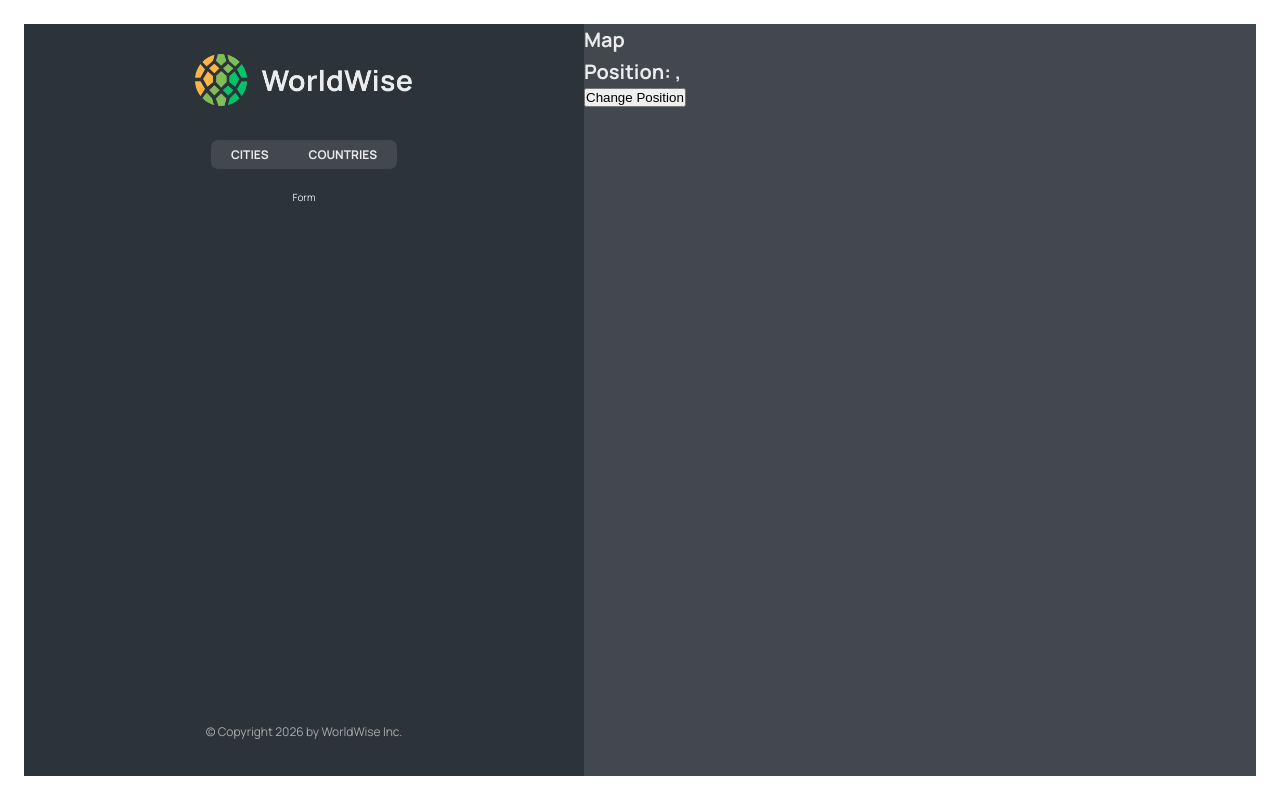
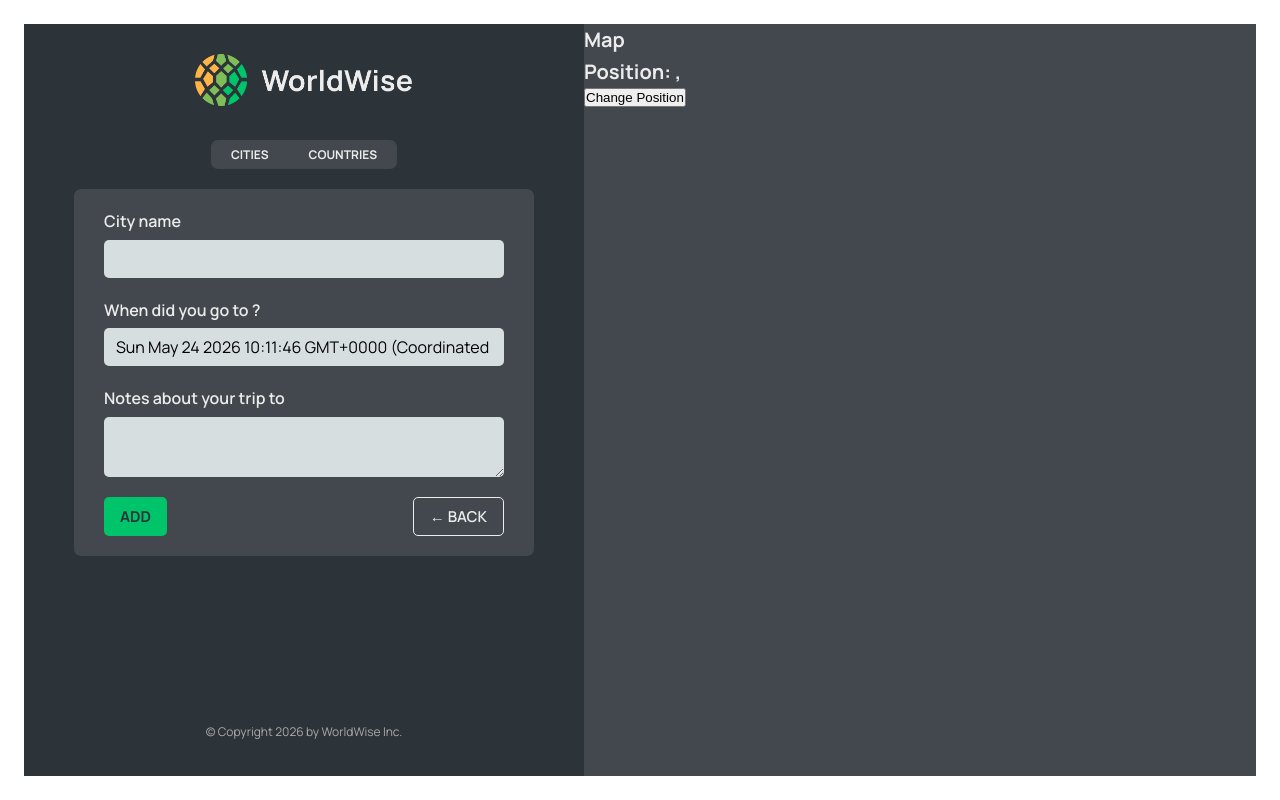
Before and after one commit to seoyeonum/worldwide, a React (Vite) app: page /app/form in a window 1280 px wide. Built offline with nearby package versions, Linux system fonts and the light colour scheme; data requests are answered from the project's data file.

Commit message:
✨ feat: implement programmatic navigation
- add programmatic navigation with useNavigate
- add programmatic navigation with Navigate

```diff
--- a/src/App.jsx
+++ b/src/App.jsx
@@ -1,5 +1,5 @@
 import { useEffect, useState } from 'react';
-import { BrowserRouter, Route, Routes } from 'react-router-dom';
+import { BrowserRouter, Navigate, Route, Routes } from 'react-router-dom';
 
 import Product from './pages/Product';
 import Pricing from './pages/Pricing';
@@ -10,6 +10,7 @@
 import CityList from './components/CityList';
 import CountryList from './components/CountryList';
 import City from './components/City';
+import Form from './components/Form';
 
 const BASE_URL = 'http://localhost:8000';
 function App() {
@@ -40,10 +41,7 @@
         <Route path="pricing" element={<Pricing />} />
         <Route path="login" element={<Login />} />
         <Route path="app" element={<AppLayout />}>
-          <Route
-            index
-            element={<CityList cities={cities} isLoading={isLoading} />}
-          />
+          <Route index element={<Navigate replace to="cities" />} />
           <Route
             path="cities"
             element={<CityList cities={cities} isLoading={isLoading} />}
@@ -53,7 +51,7 @@
             path="countries"
             element={<CountryList cities={cities} isLoading={isLoading} />}
           />
-          <Route path="form" element={<p>Form</p>}></Route>
+          <Route path="form" element={<Form />}></Route>
         </Route>
         <Route path="*" element={<PageNotFound />} />
       </Routes>
--- /dev/null
+++ b/src/components/Button.jsx
@@ -0,0 +1,11 @@
+import styles from './Button.module.css';
+
+function Button({ children, onClick, type }) {
+  return (
+    <button onClick={onClick} className={`${styles.btn} ${styles[type]}`}>
+      {children}
+    </button>
+  );
+}
+
+export default Button;
--- a/src/components/CountryList.jsx
+++ b/src/components/CountryList.jsx
@@ -20,7 +20,7 @@
   return (
     <ul className={styles.countryList}>
       {countries.map((country) => (
-        <CountryItem country={country} key={country.id} />
+        <CountryItem country={country} key={country.country} />
       ))}
     </ul>
   );
--- a/src/components/Form.jsx
+++ b/src/components/Form.jsx
@@ -1,22 +1,26 @@
 // "https://api.bigdatacloud.net/data/reverse-geocode-client?latitude=0&longitude=0"
 
-import { useState } from "react";
+import { useState } from 'react';
 
-import styles from "./Form.module.css";
+import styles from './Form.module.css';
+import Button from './Button';
+import { useNavigate } from 'react-router-dom';
 
 export function convertToEmoji(countryCode) {
   const codePoints = countryCode
     .toUpperCase()
-    .split("")
+    .split('')
     .map((char) => 127397 + char.charCodeAt());
   return String.fromCodePoint(...codePoints);
 }
 
 function Form() {
-  const [cityName, setCityName] = useState("");
-  const [country, setCountry] = useState("");
+  const navigate = useNavigate();
+
+  const [cityName, setCityName] = useState('');
+  const [country, setCountry] = useState('');
   const [date, setDate] = useState(new Date());
-  const [notes, setNotes] = useState("");
+  const [notes, setNotes] = useState('');
 
   return (
     <form className={styles.form}>
@@ -49,8 +53,16 @@
       </div>
 
       <div className={styles.buttons}>
-        <button>Add</button>
-        <button>&larr; Back</button>
+        <Button type={'primary'}>Add</Button>
+        <Button
+          type={'back'}
+          onClick={(e) => {
+            e.preventDefault(); // form 제출 방지
+            navigate(-1); // 이전 url로 1번 돌아가기
+          }}
+        >
+          &larr; Back
+        </Button>
       </div>
     </form>
   );
--- a/src/components/Map.jsx
+++ b/src/components/Map.jsx
@@ -1,13 +1,20 @@
-import { useSearchParams } from 'react-router-dom';
+import { useNavigate, useSearchParams } from 'react-router-dom';
 import styles from './Map.module.css';
 
 function Map() {
+  const navigate = useNavigate();
+
   const [searchParams, setSearchParamas] = useSearchParams();
   const lat = searchParams.get('lat');
   const lng = searchParams.get('lng');
 
   return (
-    <div className={styles.mapContainer}>
+    <div
+      className={styles.mapContainer}
+      onClick={() => {
+        navigate('form'); // 링크 클릭 없이 이동하는 프로그래밍 방식의 내비게이션
+      }}
+    >
       <h1>Map</h1>
       <h1>
         Position: {lat}, {lng}
```
